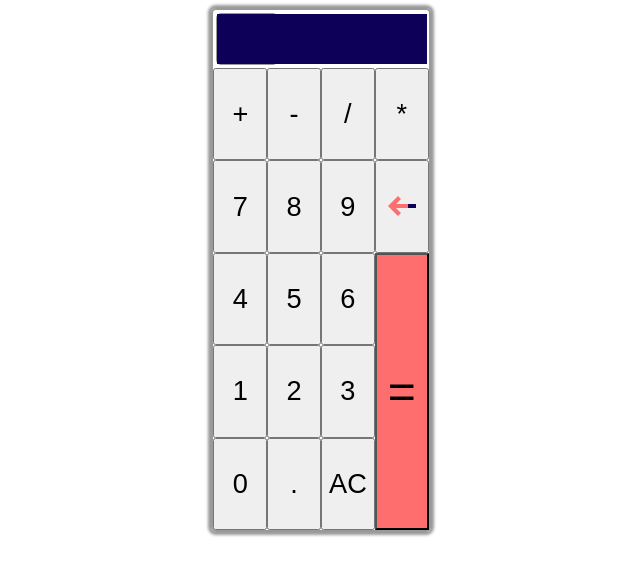
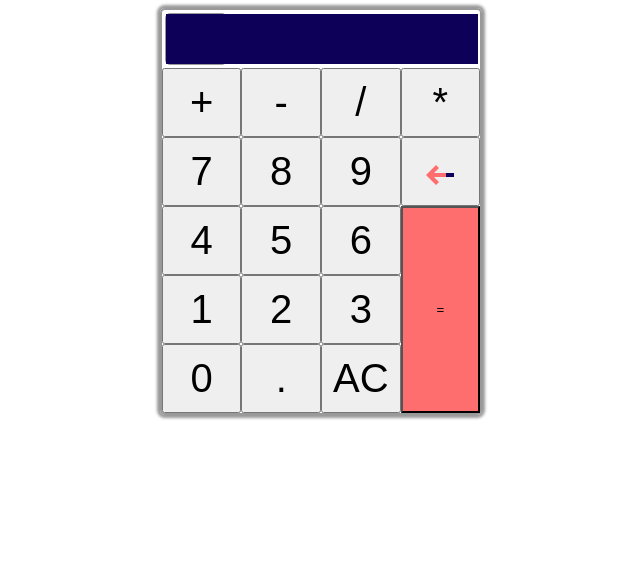
Before and after one commit to samueldobi/Javascript-Calculator, a plain HTML site: page index.html in a window 1280 px wide. Shown: the whole page, without its empty margins (319-959 px from the left). Drawn offline with Linux system fonts and the light colour scheme.

Commit message:
removing p tags

```diff
--- a/index.html
+++ b/index.html
@@ -11,24 +11,24 @@
     <section class="main">
         <div class="main-content">
             <div class="screen"><div id="screen-display"><p></p></div></div>
-            <button class="button" id="add"> <p>+</p></button>
-            <button class="button" id="subtract"><p>-</p></button>
-            <button class="button" id="divide"><p>/</p></button>
-            <button class="button" id="multiply"><p>*</p></button>
-            <button class="button" id=""><p>7</p></button>
-            <button class="button" id=""><p>8</p></button>
-            <button class="button" id=""><p>9</p></button>
+            <button class="button" id="add"> +</button>
+            <button class="button" id="subtract">-</button>
+            <button class="button" id="divide">/</button>
+            <button class="button" id="multiply">*</button>
+            <button class="button" id="">7</button>
+            <button class="button" id="">8</button>
+            <button class="button" id="">9</button>
             <button class="button" id=" reverse-arrow" onclick="eraseNum()"><img src="arrow-left.svg" alt=""></button>
-            <button class="" id="equal"><p>=</p></button>
-            <button class="button" id=""><p>4</p></button>
-            <button class="button" id=""><p>5</p></button>
-            <button class="button" id=""><p>6</p></button>
-            <button class="button" id=""><p>1</p></button>
-            <button class="button" id=""><p>2</p></button>
-            <button class="button" id=""><p>3</p></button>
-            <button class="button" id=""><p>0</p></button>
-            <button class="button" id=""><p>.</p></button>
-            <button class="button" id="reset"><p> AC</p></button>
+            <button class="" id="equal">=</button>
+            <button class="button" id="">4</button>
+            <button class="button" id="">5</button>
+            <button class="button" id="">6</button>
+            <button class="button" id="">1</button>
+            <button class="button" id="">2</button>
+            <button class="button" id="">3</button>
+            <button class="button" id="">0</button>
+            <button class="button" id="">.</button>
+            <button class="button" id="reset">AC</button>
 
 
         </div>
--- a/style.css
+++ b/style.css
@@ -32,7 +32,7 @@ body{
     font-size: 2rem;
 }
 #screen-display{
-    width: 210px;
+    width: 13em;
     background-color: #0C0058;
     height: 50px;
     margin: -10px;
@@ -53,5 +53,6 @@ body{
     transform: scale(1.3);
 }
 .button{
-    font-size: 1.7rem;
+    font-size: 2.5rem;
+    padding: 10px;
 }
```
